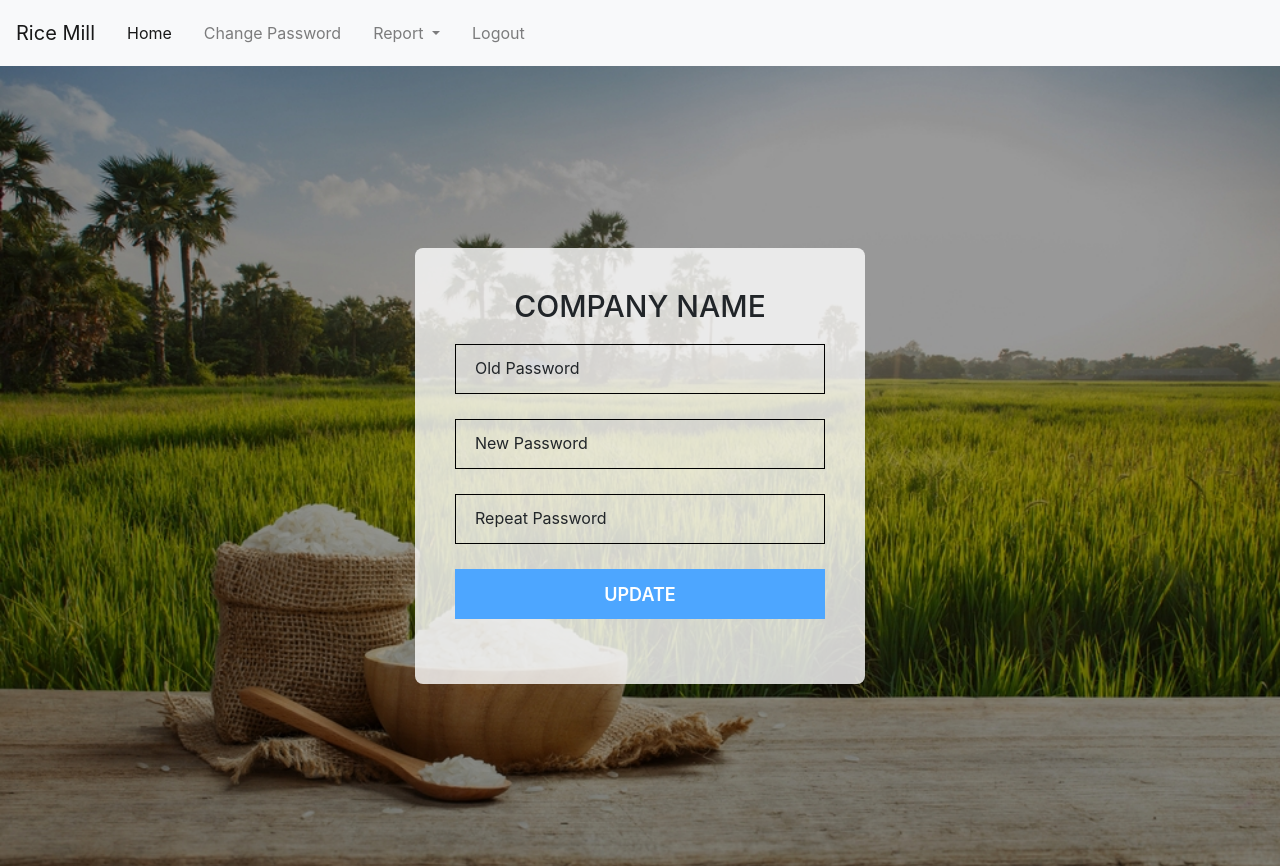
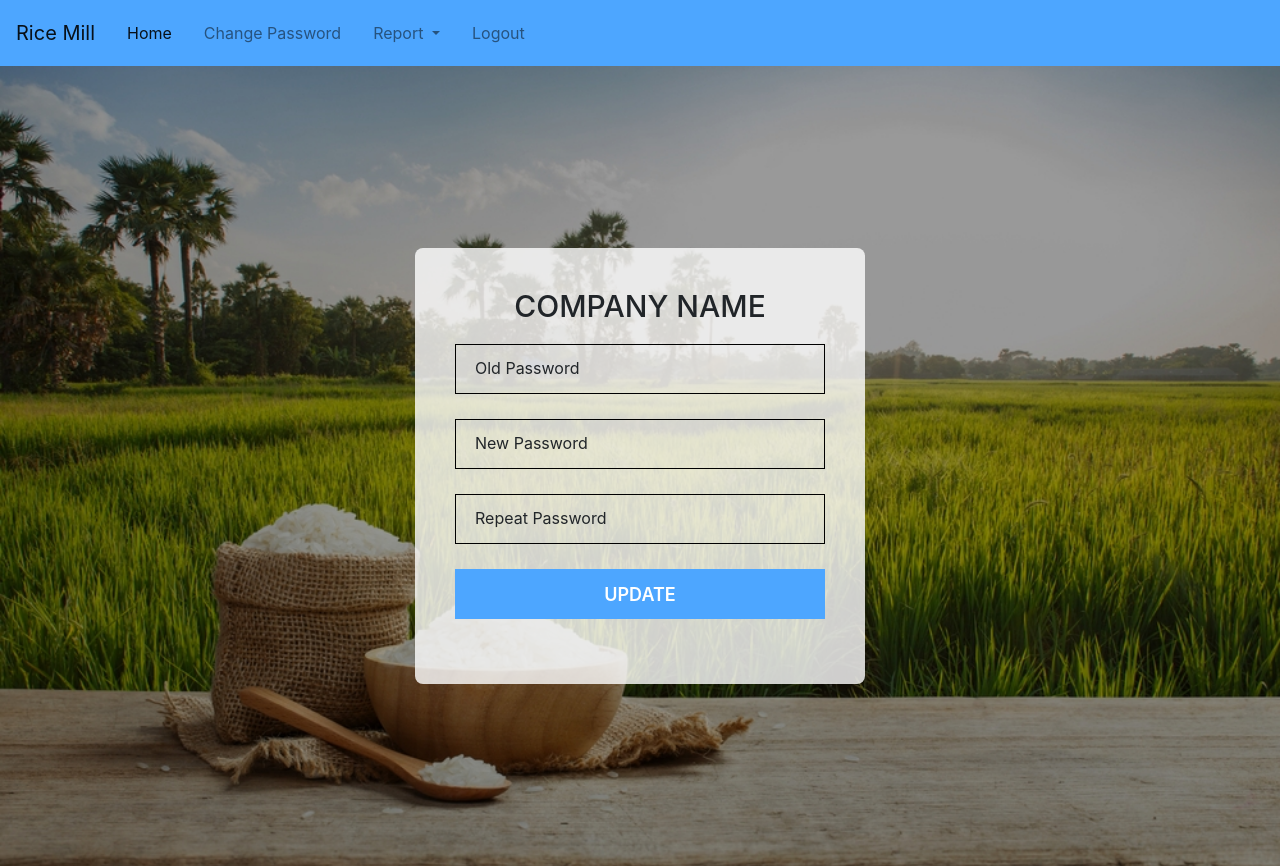
Before and after one commit to Sk-Riyaz/ricemill_flask, a Flask app: page /auth/change_password in a window 1280 px wide. Run offline with Flask 2, Linux system fonts and the light colour scheme; a user stored in the database is signed in; tables that the repository leaves empty hold one stand-in row (values such as "Sample post"); some libraries are stand-ins or nearby versions.

Commit message:
Navbar color change

```diff
--- a/app/templates/base.html
+++ b/app/templates/base.html
@@ -68,7 +68,7 @@
     <script type="text/javascript" src="{{ url_for('static', filename='js/ricemill.js') }}"> </script>
 
     {% if not current_user.is_anonymous %}
-    <nav class="navbar navbar-expand-lg navbar-light bg-light">
+    <nav class="navbar navbar-expand-lg navbar-light bg-primary-light">
         <a class="navbar-brand" href="{{ url_for('core.home') }}">Rice Mill</a>
         <button class="navbar-toggler" type="button" data-toggle="collapse" data-target="#navbarSupportedContent"
             aria-controls="navbarSupportedContent" aria-expanded="false" aria-label="Toggle navigation">
```
